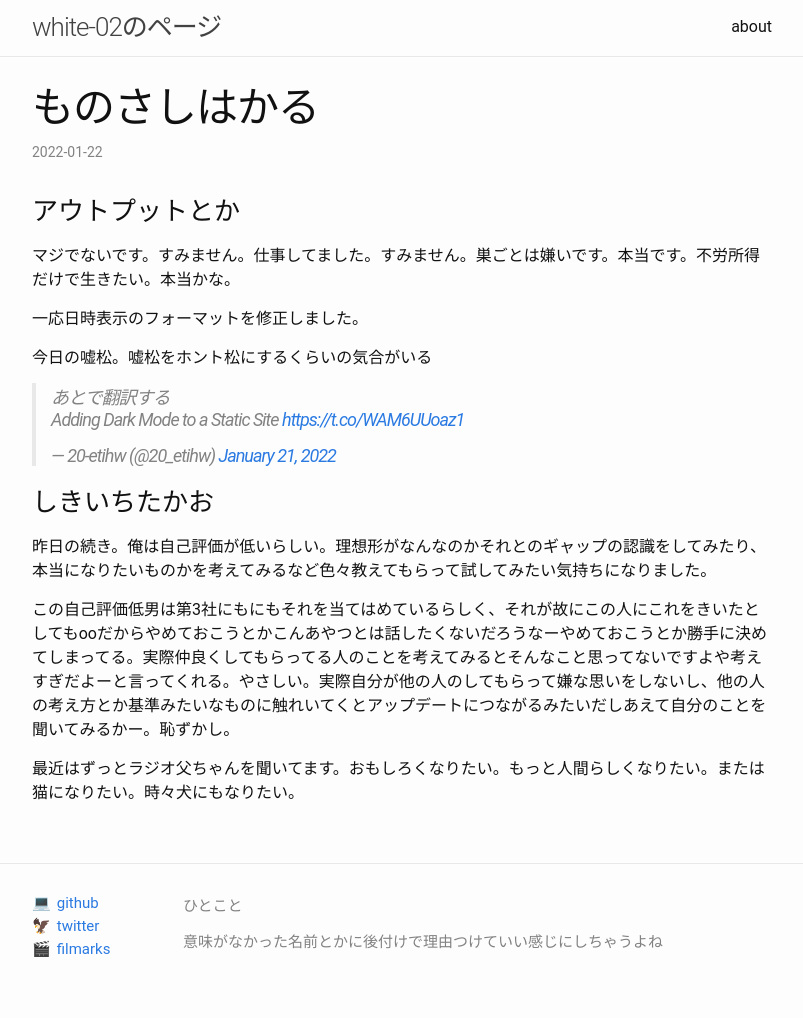
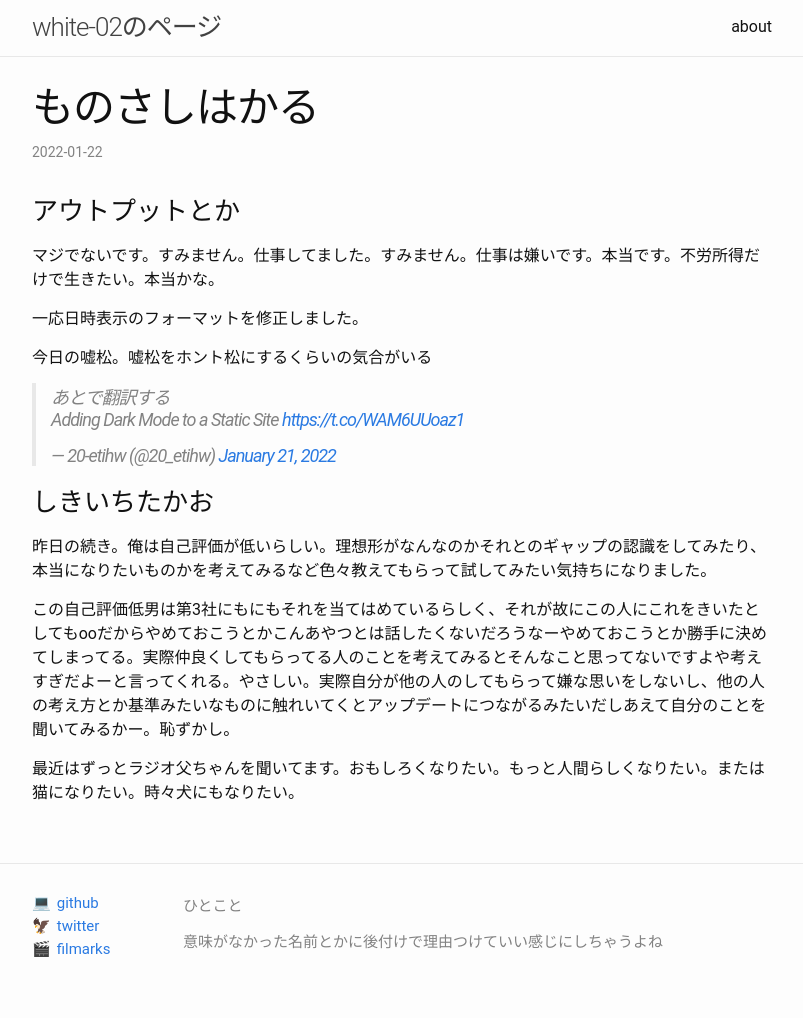
Before and after one commit to white-02/white-02.github.io, a Jekyll site: the page built from _posts/2022-01-22-blog.md, in a window 1280 px wide. Shown: the whole page, without its empty margins (238-1041 px from the left). Built offline with Jekyll 4.4.1, drawn with Linux system fonts in a browser that asks for light colours; comment, search, counter and statistics services are not loaded.

Commit message:
fix typo

```diff
--- a/_posts/2022-01-22-blog.md
+++ b/_posts/2022-01-22-blog.md
@@ -5,7 +5,7 @@ tags: none
 categories: blog
 ---
 ### アウトプットとか
-マジでないです。すみません。仕事してました。すみません。巣ごとは嫌いです。本当です。不労所得だけで生きたい。本当かな。
+マジでないです。すみません。仕事してました。すみません。仕事は嫌いです。本当です。不労所得だけで生きたい。本当かな。
 
 一応日時表示のフォーマットを修正しました。
 
```
